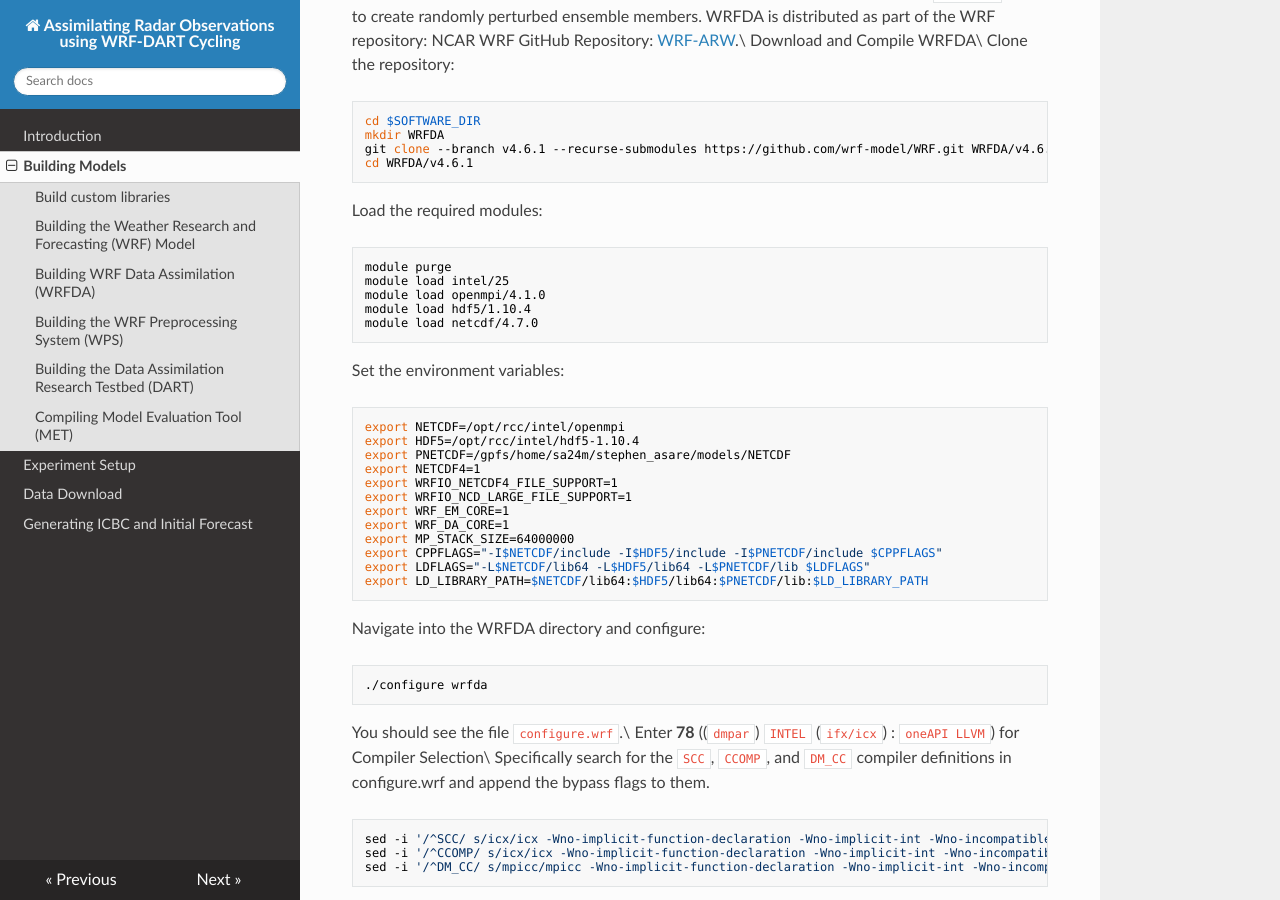
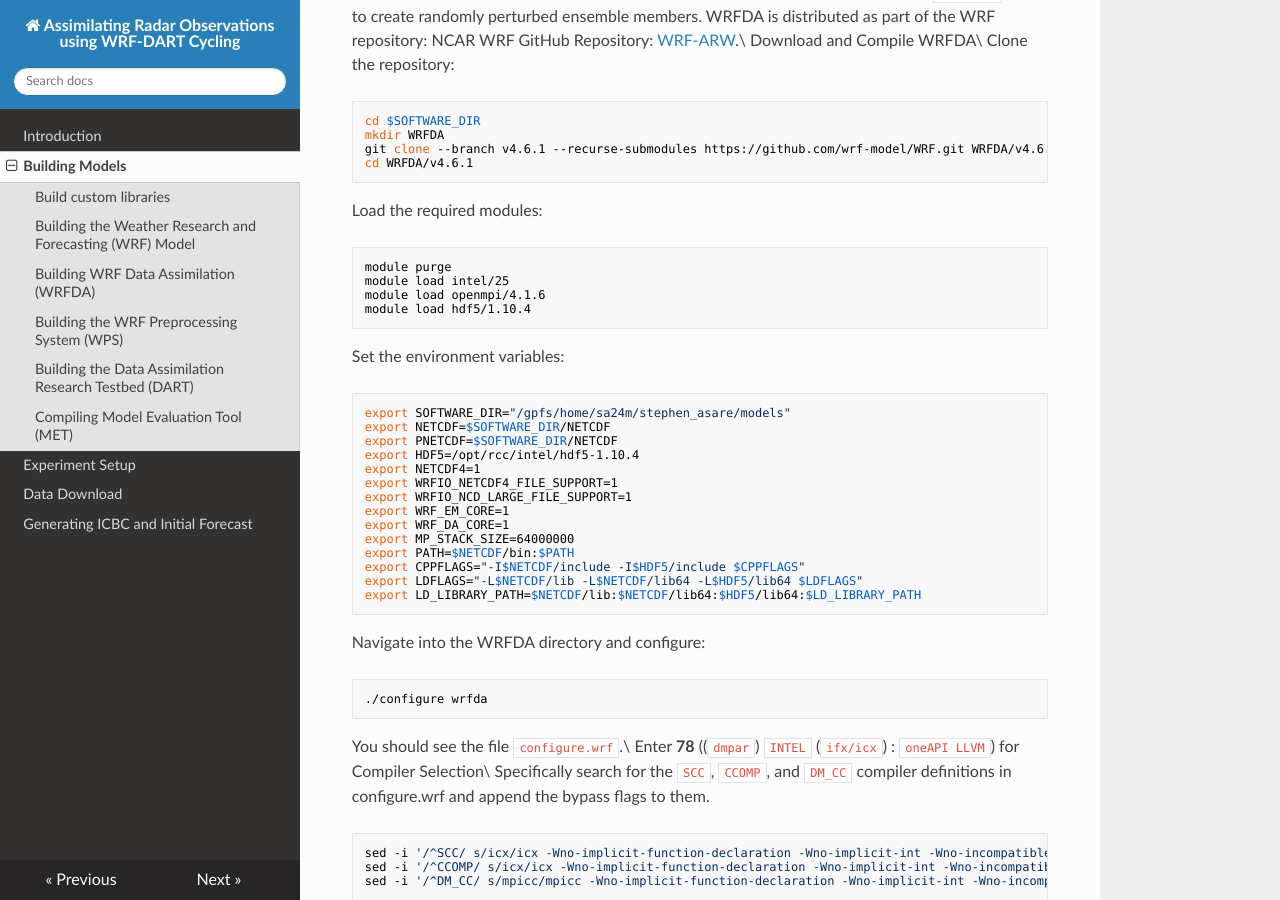
Before and after one commit to stephen-asare/WRF-DART-CYCLING, an MkDocs documentation site: the page built from docs/building_models.md, in a window 1280 px wide and 900 px high, scrolled down 2336 px. Built offline with MkDocs 1.6.1, drawn with Linux system fonts in a browser that asks for light colours; nearby versions of some CDN libraries.

Commit message:
Update module load commands and environment variables
Updated module versions and environment variables for building models.

````diff
--- a/docs/building_models.md
+++ b/docs/building_models.md
@@ -94,24 +94,25 @@
 ```bash
 module purge
 module load intel/25
-module load openmpi/4.1.0
+module load openmpi/4.1.6
 module load hdf5/1.10.4
-module load netcdf/4.7.0
 ```
 Set the environment variables:
 ```bash
-export NETCDF=/opt/rcc/intel/openmpi
+export SOFTWARE_DIR="/gpfs/home/sa24m/stephen_asare/models"
+export NETCDF=$SOFTWARE_DIR/NETCDF
+export PNETCDF=$SOFTWARE_DIR/NETCDF
 export HDF5=/opt/rcc/intel/hdf5-1.10.4
-export PNETCDF=/gpfs/home/sa24m/stephen_asare/models/NETCDF
 export NETCDF4=1
 export WRFIO_NETCDF4_FILE_SUPPORT=1
 export WRFIO_NCD_LARGE_FILE_SUPPORT=1
 export WRF_EM_CORE=1
 export WRF_DA_CORE=1
 export MP_STACK_SIZE=64000000
-export CPPFLAGS="-I$NETCDF/include -I$HDF5/include -I$PNETCDF/include $CPPFLAGS"
-export LDFLAGS="-L$NETCDF/lib64 -L$HDF5/lib64 -L$PNETCDF/lib $LDFLAGS"
-export LD_LIBRARY_PATH=$NETCDF/lib64:$HDF5/lib64:$PNETCDF/lib:$LD_LIBRARY_PATH
+export PATH=$NETCDF/bin:$PATH
+export CPPFLAGS="-I$NETCDF/include -I$HDF5/include $CPPFLAGS"
+export LDFLAGS="-L$NETCDF/lib -L$NETCDF/lib64 -L$HDF5/lib64 $LDFLAGS"
+export LD_LIBRARY_PATH=$NETCDF/lib:$NETCDF/lib64:$HDF5/lib64:$LD_LIBRARY_PATH
 ```
 Navigate into the WRFDA directory and configure:
 ```bash
````
